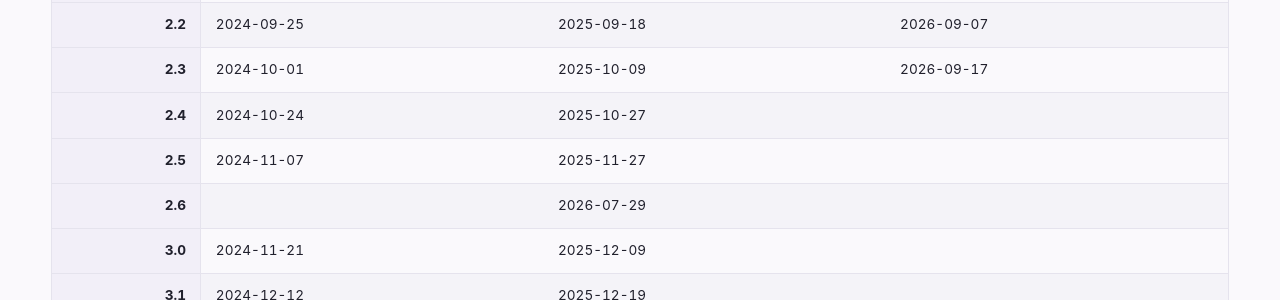
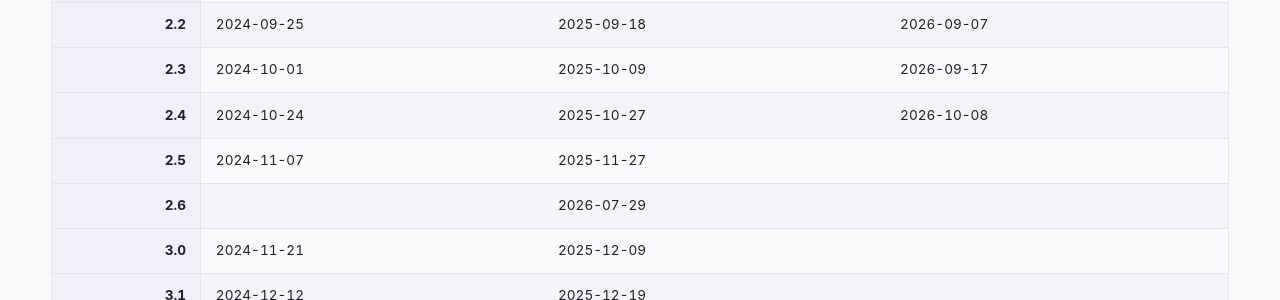
Before and after one commit to ChrisCarini/jb-i-r-d-test, a Jekyll site: the page built from ides/RustRover_Release_Dates.md, in a window 1280 px wide. Shown: the part 898-1198 px from the top of the page. Built offline with Jekyll 4.4.1, drawn with Linux system fonts in a browser that asks for light colours; our own code applies the rules of GitHub Pages for plain Markdown files.

Commit message:
Update IDE release dates.
Files changed:
--------------
ides/RustRover_Release_Dates.md

```diff
--- a/ides/RustRover_Release_Dates.md
+++ b/ides/RustRover_Release_Dates.md
@@ -16,7 +16,7 @@ Below you will find a table of the JetBrains RustRover Release Dates.
 | 2.1 | 2024-09-17 | 2025-08-29 | 2026-08-06 |
 | 2.2 | 2024-09-25 | 2025-09-18 | 2026-09-07 |
 | 2.3 | 2024-10-01 | 2025-10-09 | 2026-09-17 |
-| 2.4 | 2024-10-24 | 2025-10-27 |            |
+| 2.4 | 2024-10-24 | 2025-10-27 | 2026-10-08 |
 | 2.5 | 2024-11-07 | 2025-11-27 |            |
 | 2.6 |            | 2026-07-29 |            |
 | 3.0 | 2024-11-21 | 2025-12-09 |            |
```
